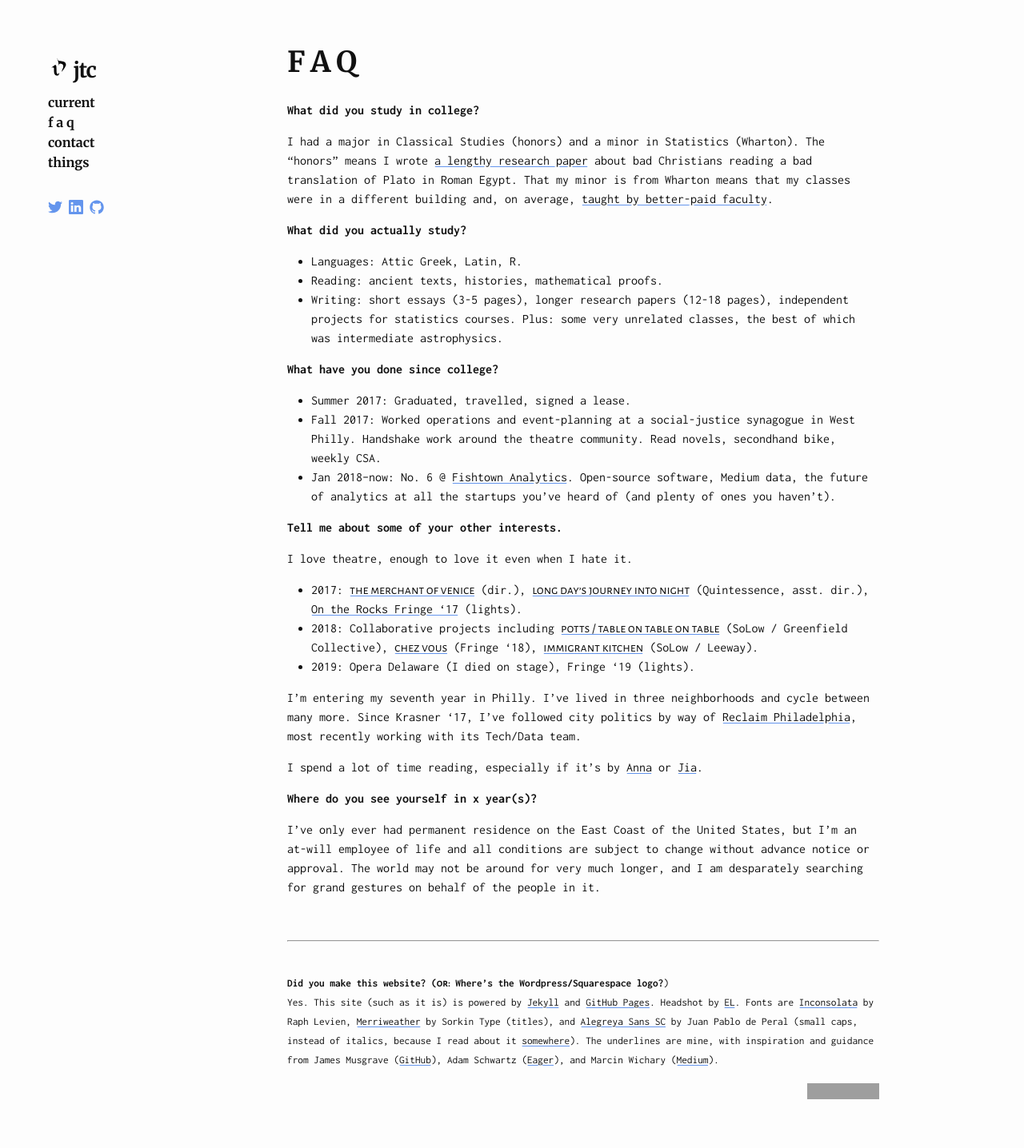
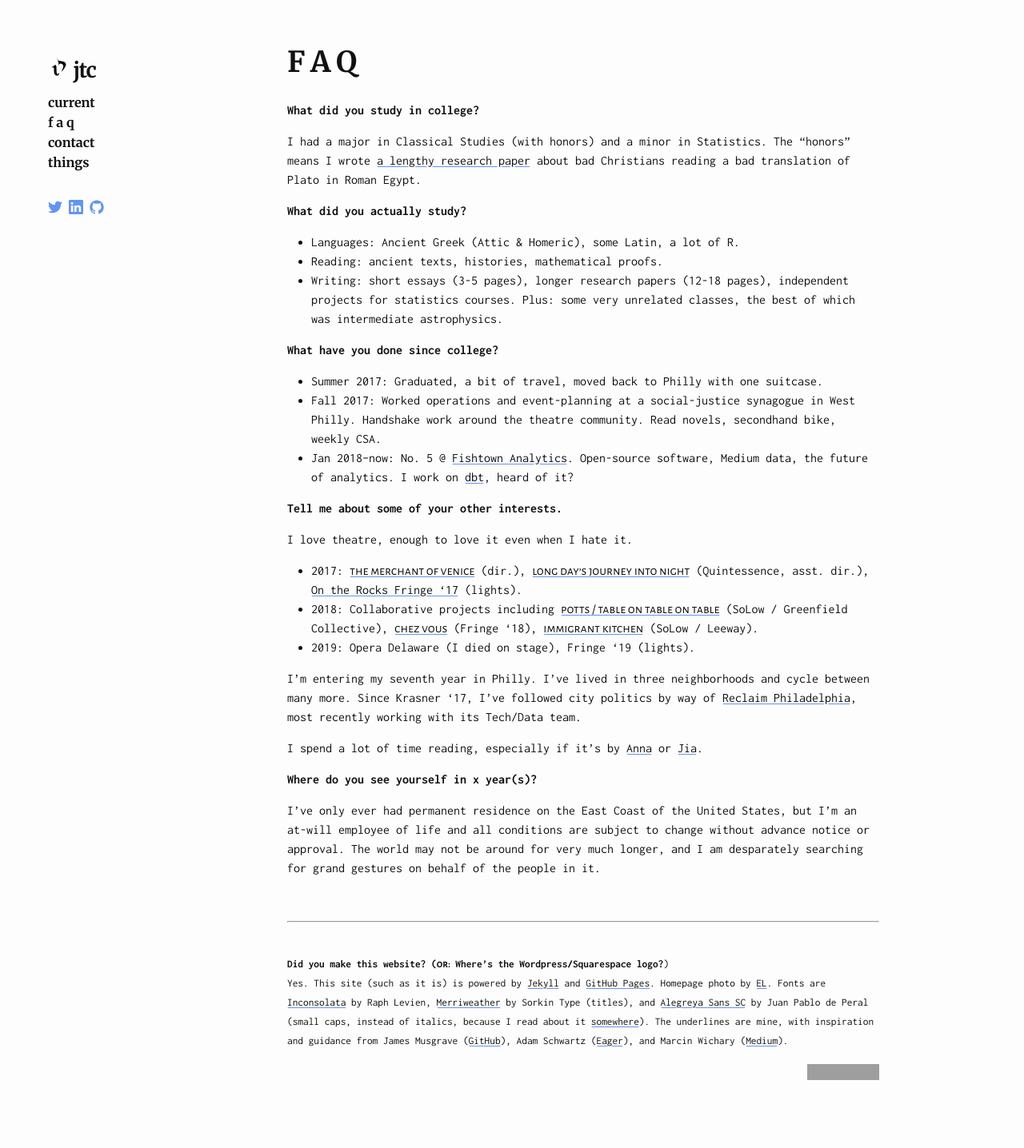
Before and after one commit to reubenmc/jtcohen6.github.io, a Jekyll site: the page built from about/faq.md, in a window 1280 px wide. Shown: the whole page at 80% size. Built offline with Jekyll 4.4.1, drawn with Linux system fonts in a browser that asks for light colours; after the commit the page ends 1412 px from its top, so only the background shows below that; grey boxes are pictures that could not be loaded.

Commit message:
All-around updates

```diff
--- a/_sass/_layout.scss
+++ b/_sass/_layout.scss
@@ -241,9 +241,9 @@
 
 .image-right > img {
     float:right;
-    width: 40%;
+    width: 45%;
     padding: 5%;
-    border-radius: 35%;
+    border-radius: 40%;
 }
 
 @media only screen and (max-width: 875px) {
--- a/about/faq.md
+++ b/about/faq.md
@@ -7,23 +7,23 @@ permalink: /faq
 
 **What did you study in college?**
 
-I had a major in Classical Studies (honors) and a minor in Statistics (Wharton). The "honors" means I wrote [a lengthy research paper](/2016/12/19/clst-honors-abstract-intro.html) about bad Christians reading a bad translation of Plato in Roman Egypt. That my minor is from Wharton means that my classes were in a different building and, on average, [taught by better-paid faculty](https://www.insidehighered.com/news/2016/03/28/study-finds-continued-large-gaps-faculty-salaries-based-discipline).
+I had a major in Classical Studies (with honors) and a minor in Statistics. The "honors" means I wrote [a lengthy research paper](/2016/12/19/clst-honors-abstract-intro.html) about bad Christians reading a bad translation of Plato in Roman Egypt.
 
 **What did you actually study?**
-* Languages: Attic Greek, Latin, R.
+* Languages: Ancient Greek (Attic & Homeric), some Latin, a lot of R.
 * Reading: ancient texts, histories, mathematical proofs.
 * Writing: short essays (3-5 pages), longer research papers (12-18 pages),
 independent projects for statistics courses. Plus: some very unrelated classes,
 the best of which was intermediate astrophysics.
 
 **What have you done since college?**
-* Summer 2017: Graduated, travelled, signed a lease.
+* Summer 2017: Graduated, a bit of travel, moved back to Philly with one suitcase.
 * Fall 2017: Worked operations and event-planning at a social-justice synagogue
 in West Philly. Handshake work around the theatre community. Read novels,
 secondhand bike, weekly CSA.
-* Jan 2018–now: No. 6 @ [Fishtown Analytics](https://www.fishtownanalytics.com/).
-Open-source software, Medium data, the future of analytics at all the
-startups you've heard of (and plenty of ones you haven't).
+* Jan 2018–now: No. 5 @ [Fishtown Analytics](https://www.fishtownanalytics.com/).
+Open-source software, Medium data, the future of analytics.
+I work on [dbt](https://getdbt.com), heard of it?
 
 **Tell me about some of your other interests.**
 
@@ -55,7 +55,7 @@ longer, and I am desparately searching for grand gestures on behalf of the peopl
 
 <small> **Did you make this website? (_or:_ Where's the Wordpress/Squarespace logo?**)
 Yes. This site (such as it is) is powered by [Jekyll](https://jekyllrb.com/) and
-[GitHub Pages](https://pages.github.com/). Headshot by [EL](https://twitter.com/ericalouie).
+[GitHub Pages](https://pages.github.com/). Homepage photo by [EL](https://twitter.com/ericalouie).
 Fonts are [Inconsolata](https://fonts.google.com/specimen/Inconsolata) by Raph Levien,
 [Merriweather](https://fonts.google.com/specimen/Mate+SC) by Sorkin Type
 (titles), and [Alegreya Sans SC](https://fonts.google.com/specimen/Alegreya+Sans+SC)
--- a/index.html
+++ b/index.html
@@ -9,17 +9,16 @@ layout: default
 </header>
 
 <p style="font-size:18px"><strong>Philadelphia</strong>-based person.
-    I like to think I write good emails.</p>
+    I like to think I write good emails & ok code.</p>
 
 Talk to me about:
 <ul>
     <li>Big (ish) data at small organizations
-    <li>Studying the humanities: an alternate coding bootcamp</li>
     <li>Etymology of otherness, intersectional classics, history of religion + class</li>
     <li>Bike lanes</li>
 </ul>
 
-<p>I'm lucky to have skills relevant in 2019 (and 400 BCE). If you're a
+<p>I'm lucky to have skills relevant in {{ 'now' | date: "%Y" }} (and 400 BCE). If you're a
     progressive organization looking for data help, <a href="contact">contact me</a>.</p>
 
 <p>&nbsp;</p>
```
Also changed, not shown: _data/things.yml (deleted, +0 -15 lines), about/current.md (+3 -3 lines), things/index.md (+18 -1 lines), images/darnold.png (deleted), images/methree.jpg (deleted), images/metwo.jpg (deleted).
